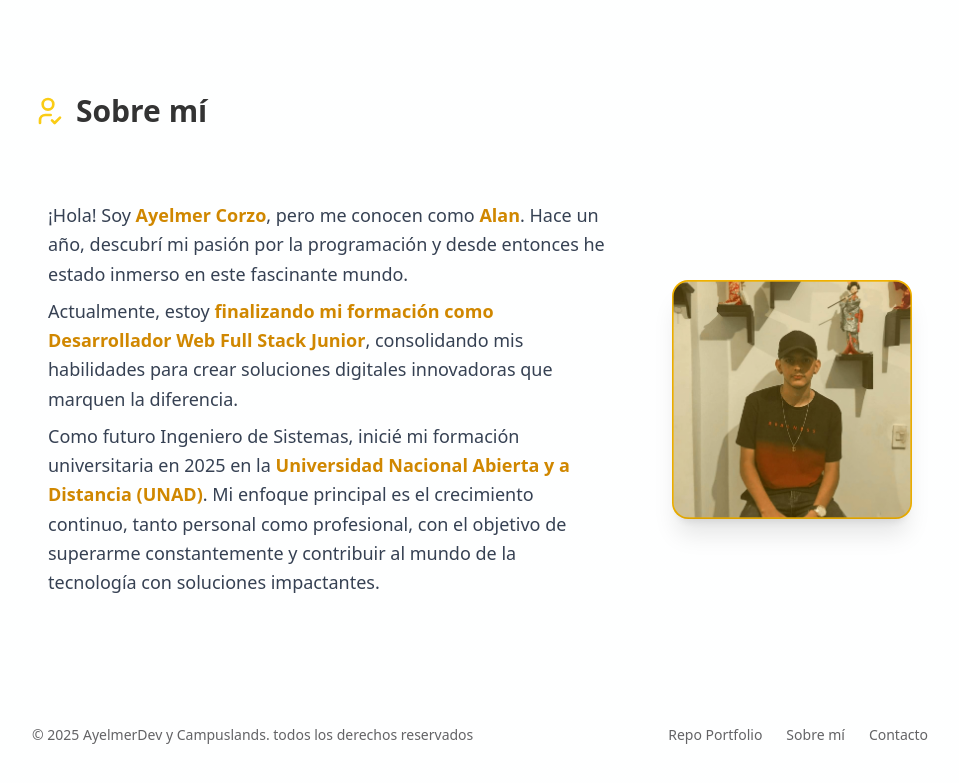
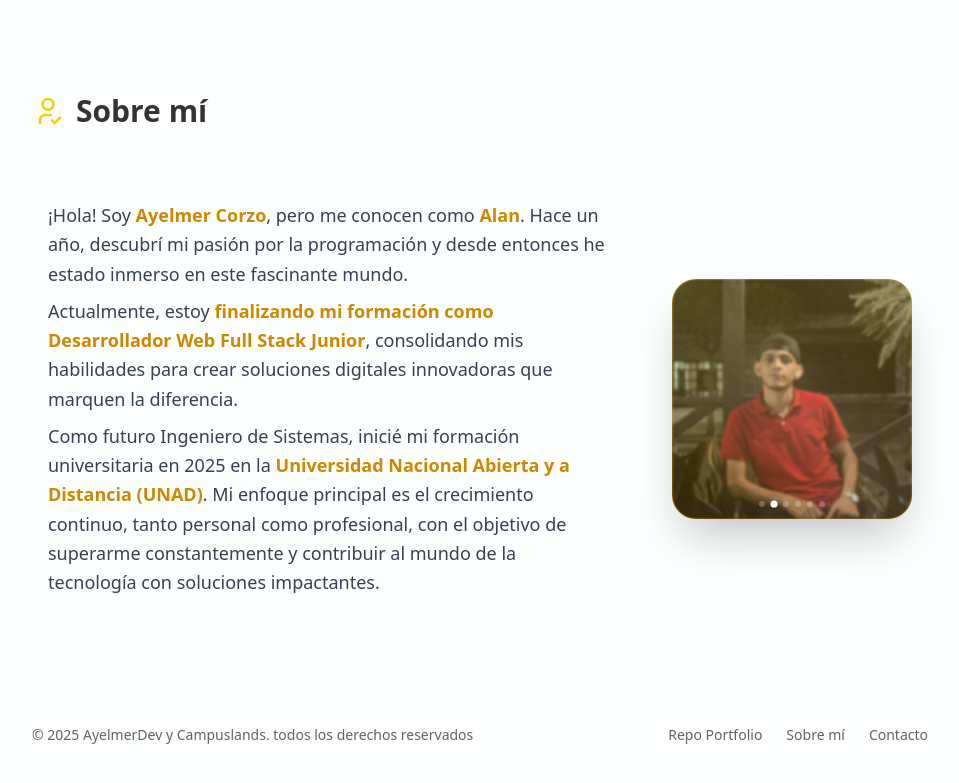
Before and after one commit to AyelmerCorzoB/portfolio.dev, an Astro site: page / in a window 1280 px wide. Shown: the part 2735-3518 px from the top of the page, without its empty margins (160-1119 px from the left). Built offline with nearby package versions, Linux system fonts and the light colour scheme; Astro itself is replaced by a stand-in of ours.

Commit message:
feat: Cambio minimo

```diff
--- a/src/components/Carrusel.tsx
+++ b/src/components/Carrusel.tsx
@@ -1,40 +1,112 @@
-import { useEffect, useState } from 'react';
-import { motion, AnimatePresence } from 'framer-motion';
+"use client"
+
+import { useEffect, useState } from "react"
+import { motion, AnimatePresence } from "framer-motion"
 
 const images = [
-  '/images/image01.jpeg',
-  '/images/image02.jpeg',
-  '/images/image03.jpeg',
-  '/images/image04.jpeg',
-  '/images/image05.jpg',
-  '/images/image06.jpg'
-];
+  "/images/image01.jpeg",
+  "/images/image02.jpeg",
+  "/images/image03.jpeg",
+  "/images/image04.jpeg",
+  "/images/image05.jpg",
+  "/images/image06.jpg",
+]
 
 export default function Carrusel() {
-  const [index, setIndex] = useState(0);
+  const [index, setIndex] = useState(0)
 
   useEffect(() => {
     const interval = setInterval(() => {
-      setIndex((prev) => (prev + 1) % images.length);
-    }, 6000);
-    return () => clearInterval(interval);
-  }, []);
+      setIndex((prev) => (prev + 1) % images.length)
+    }, 5000) // Reducido a 5 segundos para mejor ritmo
+
+    return () => clearInterval(interval)
+  }, [])
 
   return (
-    <div className="bg-yellow-500 rounded-2xl shadow-xl w-60 max-w-xs sm:max-w-sm md:max-w-md overflow-hidden">
+    <div className="relative bg-gradient-to-br from-yellow-400 to-yellow-600 rounded-3xl shadow-2xl w-60 max-w-xs sm:max-w-sm md:max-w-md overflow-hidden">
+      {/* Efecto de resplandor sutil */}
+      <div className="absolute inset-0 bg-gradient-to-t from-black/10 to-transparent rounded-3xl z-10 pointer-events-none" />
+
       <AnimatePresence mode="wait">
         <motion.img
           key={images[index]}
           src={images[index]}
           alt={`Imagen ${index + 1}`}
-          initial={{ opacity: 0, scale: 0.95 }}
-          animate={{ opacity: 1, scale: 1, rotate: 0 }}
-          exit={{ opacity: 0, scale: 0.95 }}
-          transition={{ duration: 0.6, ease: 'easeInOut' }}
-          className="w-full h-auto object-cover rounded-2xl shadow-lg"
-          style={{ objectPosition: 'center' }}
+          initial={{
+            opacity: 0,
+            scale: 1.1,
+            rotateY: -15,
+            filter: "blur(4px)",
+          }}
+          animate={{
+            opacity: 1,
+            scale: 1,
+            rotateY: 0,
+            filter: "blur(0px)",
+          }}
+          exit={{
+            opacity: 0,
+            scale: 0.95,
+            rotateY: 15,
+            filter: "blur(2px)",
+          }}
+          transition={{
+            duration: 0.8,
+            ease: [0.25, 0.46, 0.45, 0.94], // Curva de animación más natural
+            scale: {
+              type: "spring",
+              stiffness: 300,
+              damping: 30,
+            },
+            rotateY: {
+              type: "spring",
+              stiffness: 200,
+              damping: 25,
+            },
+          }}
+          className="w-full h-auto object-cover rounded-3xl shadow-lg relative z-0"
+          style={{
+            objectPosition: "center",
+            transformStyle: "preserve-3d",
+          }}
         />
       </AnimatePresence>
+
+      {/* Indicadores de progreso sutiles */}
+      <div className="absolute bottom-3 left-1/2 transform -translate-x-1/2 flex space-x-1.5 z-20">
+        {images.map((_, i) => (
+          <motion.div
+            key={i}
+            className={`w-1.5 h-1.5 rounded-full transition-all duration-300 ${
+              i === index ? "bg-white shadow-lg" : "bg-white/40"
+            }`}
+            animate={{
+              scale: i === index ? 1.2 : 1,
+              opacity: i === index ? 1 : 0.6,
+            }}
+            transition={{ duration: 0.3 }}
+          />
+        ))}
+      </div>
+
+      {/* Efecto de brillo en el borde */}
+      <motion.div
+        className="absolute inset-0 rounded-3xl"
+        style={{
+          background: "linear-gradient(45deg, transparent 30%, rgba(255,255,255,0.1) 50%, transparent 70%)",
+          backgroundSize: "200% 200%",
+        }}
+        animate={{
+          backgroundPosition: ["0% 0%", "100% 100%"],
+        }}
+        transition={{
+          duration: 3,
+          repeat: Number.POSITIVE_INFINITY,
+          repeatType: "reverse",
+          ease: "linear",
+        }}
+      />
     </div>
-  );
+  )
 }
```
